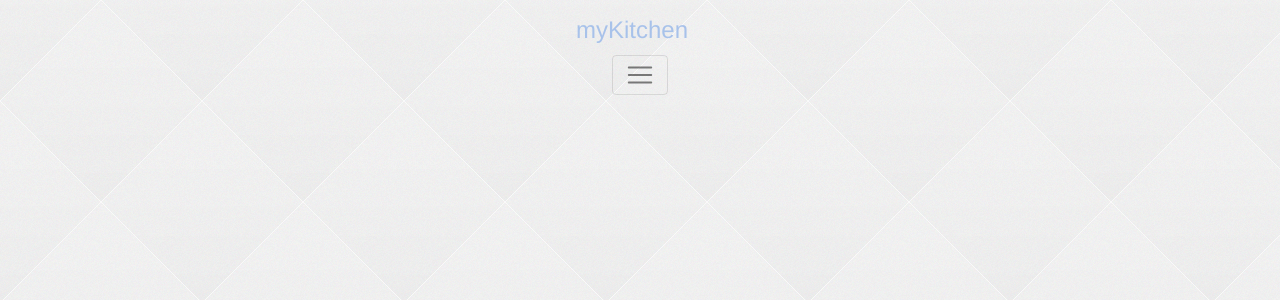
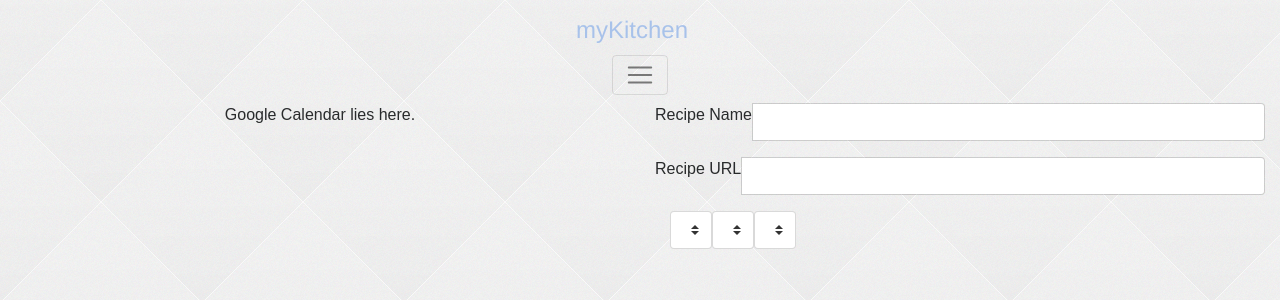
Before and after one commit to Piedesert/my-kitchen, a React (Create React App) app: page /schedule in a window 1280 px wide. Shown: the top 300 px of the page. Built offline with nearby package versions, Linux system fonts and the light colour scheme; some icons are missing.

Commit message:
Working on schedule form.

```diff
--- a/src/scheduleComponent.js
+++ b/src/scheduleComponent.js
@@ -3,7 +3,42 @@
 class Schedule extends Component {
 	render() {
 		return (
-			<div></div>
+			<div className = "container-fluid">
+				<div class = "row">
+					<div class = "col-6">
+						<p>Google Calendar lies here.</p>
+					</div>
+					<div class = "col-6">
+						<div class="input-group mb-3">
+							<div class="input-group-prepend">
+								<span class="input-group-text" id="basic-addon1">Recipe Name</span>
+							</div>
+							<input type="text" class="form-control" placeholder="" aria-label="RecipeName" aria-describedby="basic-addon1"/>
+						</div>
+
+						<div class="input-group mb-3">
+							<div class="input-group-prepend">
+								<span class="input-group-text" id="basic-addon2">Recipe URL</span>
+							</div>
+							<input type="text" class="form-control" placeholder="" aria-label="RecipeURL" aria-describedby="basic-addon2"/>
+						</div>
+
+						<div class = "col-6">
+							<div class = "input-group mb-3">
+								<select class="custom-select" id="month">
+								</select>
+								<select class="custom-select" id="day">
+								</select>
+								<select class="custom-select" id="year">
+								</select>
+							</div>
+						</div>
+
+						<div class = "col-6">
+						</div>
+					</div>
+				</div>
+			</div>
 		);
 	}
 }
```
